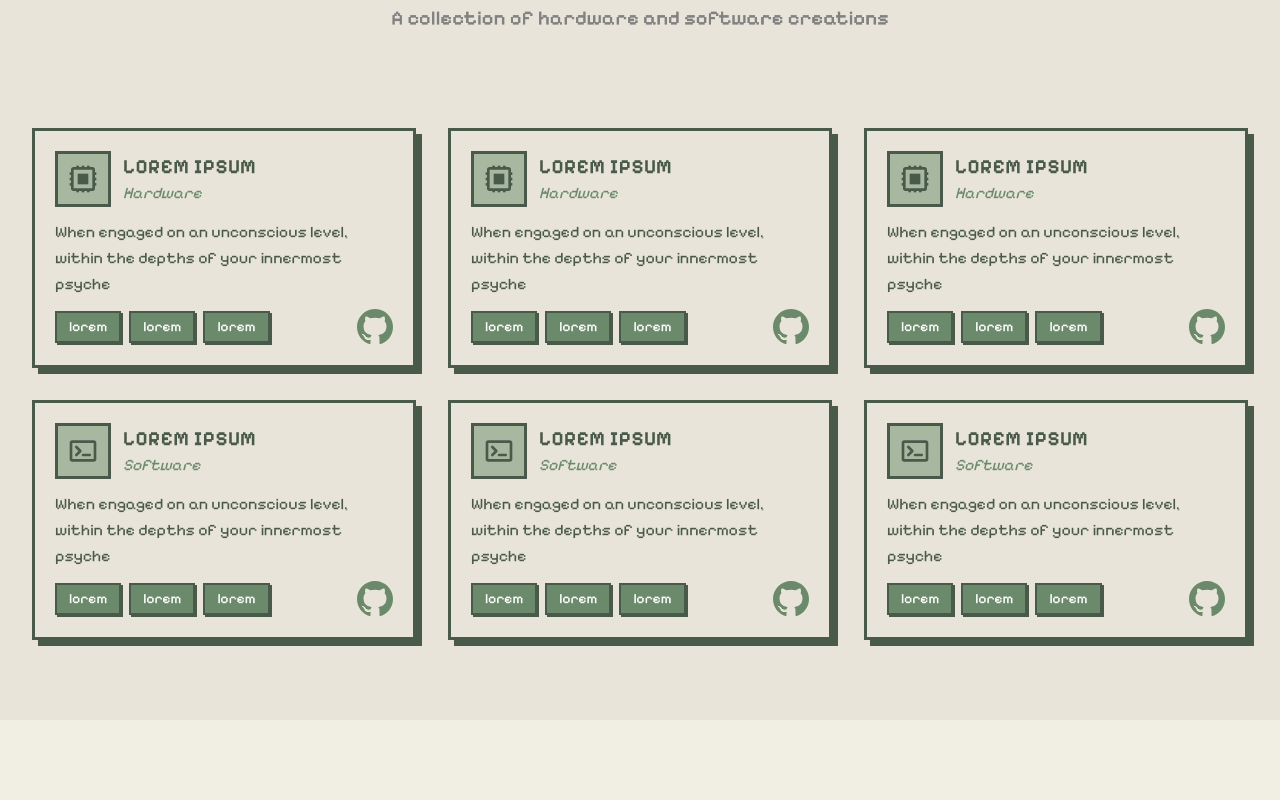
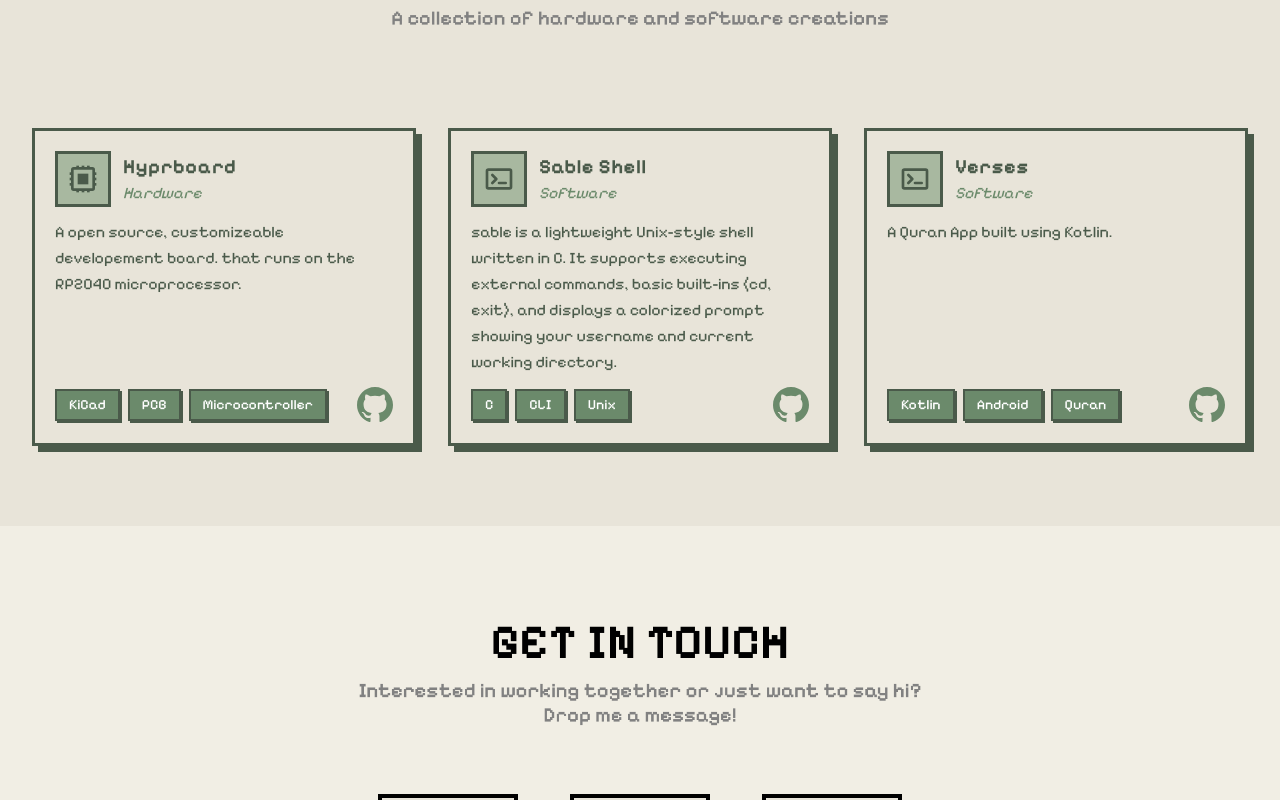
Before and after one commit to FaizeenHoque/portfolio, a Next.js app: page / in a window 1280 px wide. Shown: the part 960-1760 px from the top of the page. Built offline with nearby package versions, Linux system fonts and the light colour scheme.

Commit message:
feat: update contact links and project details in contacts and projects sections

```diff
--- a/app/components/contacts.tsx
+++ b/app/components/contacts.tsx
@@ -6,17 +6,17 @@ const Contacts = () => {
     {
       name: "Email",
       image: "/23.png",
-      href: "mailto:your@email.com",
+      href: "mailto:haquefaizeen11@gmail.com",
     },
     {
       name: "GitHub",
       image: "/22.png",
-      href: "https://github.com",
+      href: "https://github.com/FaizeenHoque",
     },
     {
       name: "YouTube",
       image: "/24.png",
-      href: "https://youtube.com",
+      href: "https://youtube.com/@thelinuxpenguin",
     },
   ];
 
--- a/app/data/projects.json
+++ b/app/data/projects.json
@@ -2,57 +2,30 @@
   "projects": [
     {
       "id": 1,
-      "title": "LOREM IPSUM",
+      "title": "Hyprboard",
       "category": "Hardware",
       "type": "hardware",
-      "description": "When engaged on an unconscious level, within the depths of your innermost psyche",
-      "tags": ["lorem", "lorem", "lorem"],
-      "github": "https://github.com"
+      "description": "A open source, customizeable developement board. that runs on the RP2040 microprocessor.",
+      "tags": ["KiCad", "PCB", "Microcontroller"],
+      "github": "https://github.com/Hyprboard"
     },
     {
       "id": 2,
-      "title": "LOREM IPSUM",
-      "category": "Hardware",
-      "type": "hardware",
-      "description": "When engaged on an unconscious level, within the depths of your innermost psyche",
-      "tags": ["lorem", "lorem", "lorem"],
-      "github": "https://github.com"
+      "title": "Sable Shell",
+      "category": "Software",
+      "type": "software",
+      "description": "sable is a lightweight Unix-style shell written in C. It supports executing external commands, basic built-ins (cd, exit), and displays a colorized prompt showing your username and current working directory.",
+      "tags": ["C", "CLI", "Unix"],
+      "github": "https://github.com/Sable"
     },
     {
       "id": 3,
-      "title": "LOREM IPSUM",
-      "category": "Hardware",
-      "type": "hardware",
-      "description": "When engaged on an unconscious level, within the depths of your innermost psyche",
-      "tags": ["lorem", "lorem", "lorem"],
-      "github": "https://github.com"
-    },
-    {
-      "id": 4,
-      "title": "LOREM IPSUM",
+      "title": "Verses",
       "category": "Software",
       "type": "software",
-      "description": "When engaged on an unconscious level, within the depths of your innermost psyche",
-      "tags": ["lorem", "lorem", "lorem"],
-      "github": "https://github.com"
-    },
-    {
-      "id": 5,
-      "title": "LOREM IPSUM",
-      "category": "Software",
-      "type": "software",
-      "description": "When engaged on an unconscious level, within the depths of your innermost psyche",
-      "tags": ["lorem", "lorem", "lorem"],
-      "github": "https://github.com"
-    },
-    {
-      "id": 6,
-      "title": "LOREM IPSUM",
-      "category": "Software",
-      "type": "software",
-      "description": "When engaged on an unconscious level, within the depths of your innermost psyche",
-      "tags": ["lorem", "lorem", "lorem"],
-      "github": "https://github.com"
+      "description": "A Quran App built using Kotlin.",
+      "tags": ["Kotlin", "Android", "Quran"],
+      "github": "https://github.com/Verses"
     }
   ]
 }
--- a/app/layout.tsx
+++ b/app/layout.tsx
@@ -8,8 +8,8 @@ const pixelifySans = Pixelify_Sans({
 });
 
 export const metadata: Metadata = {
-  title: "Portfolio",
-  description: "Faizeen Haque's Portfolio Website",
+  title: "Faizeen Hoque - Portfolio",
+  description: "Faizeen Hoque's Portfolio Website",
 };
 
 export default function RootLayout({
```
